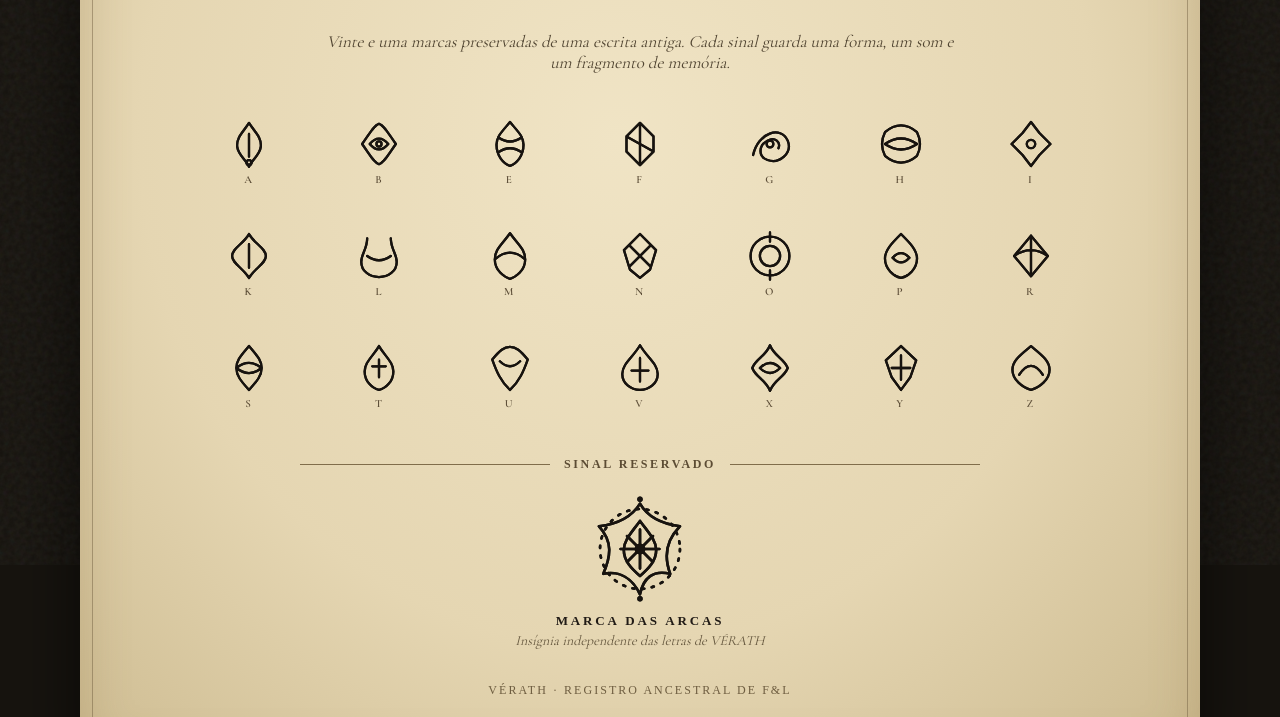
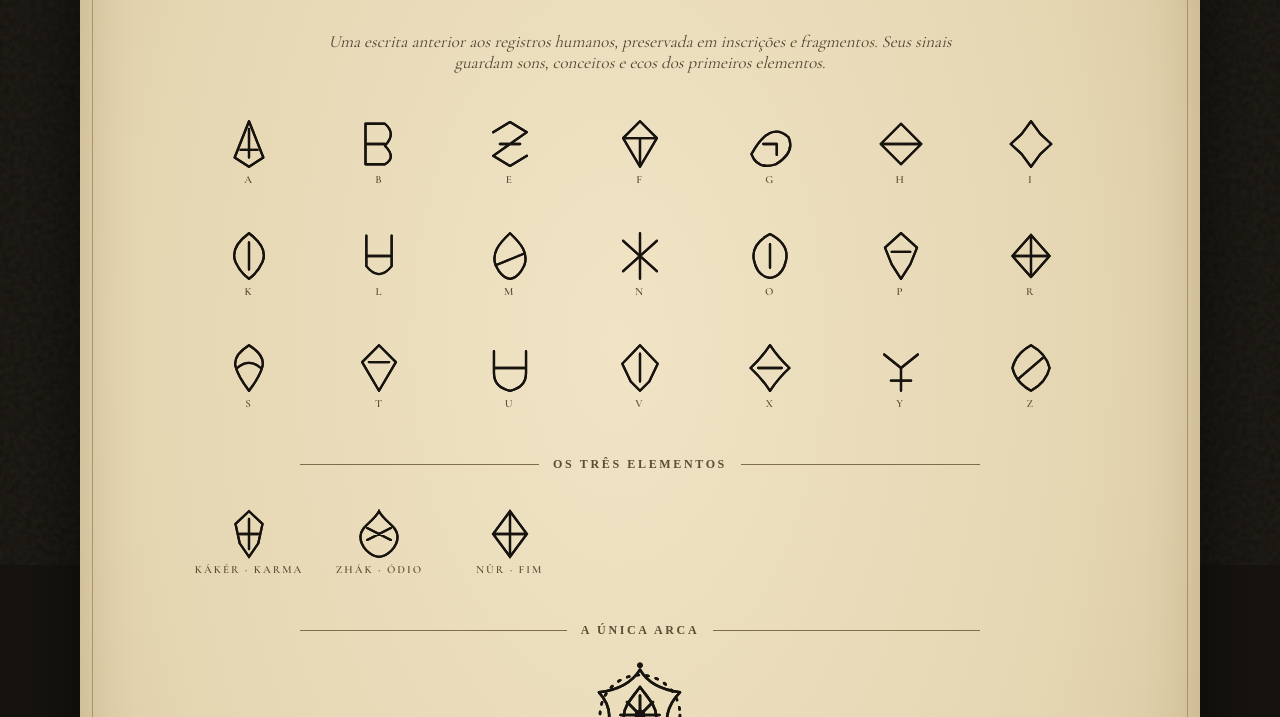
Before and after one commit to edeninsane/V-rath-Alfabeth, a plain HTML site: page index.html in a window 1280 px wide. Shown: the part 235-952 px from the top of the page. Drawn offline with nearby package versions, Linux system fonts and the light colour scheme; a web font is replaced by a local one.

Commit message:
Reestrutura VÉRATH com glifos novos, três elementos, uma Arca e transcritor

```diff
--- a/index.html
+++ b/index.html
@@ -43,10 +43,16 @@ footer{text-align:center;margin-top:34px;font:12px 'IM Fell English',serif;lette
 <div class="subtitle">O alfabeto ancestral</div>
 <div class="ornament">✦ ───── ✧ ───── ✦</div>
 </header>
-<p class="intro">Vinte e uma marcas preservadas de uma escrita antiga. Cada sinal guarda uma forma, um som e um fragmento de memória.</p>
+<p class="intro">Uma escrita anterior aos registros humanos, preservada em inscrições e fragmentos. Seus sinais guardam sons, conceitos e ecos dos primeiros elementos.</p>
 <section class="alphabet" id="alphabet" aria-label="Alfabeto VÉRATH"></section>
-<div class="section-rule"><span class="kicker">Sinal reservado</span></div>
-<section class="arca" aria-label="Símbolo independente da Arca">
+<div class="section-rule"><span class="kicker">Os três elementos</span></div>
+<section class="alphabet" aria-label="Símbolos dos três elementos">
+<div class="glyph"><svg viewBox="0 0 64 64"><g fill="none" stroke="currentColor" stroke-width="2.7" stroke-linecap="round"><path d="M32 5 L48 20 L43 43 L32 59 L21 43 L16 20Z M21 32 L43 32 M32 14 L32 50"/></g></svg><span class="latin">KÁKÉR · KARMA</span></div>
+<div class="glyph"><svg viewBox="0 0 64 64"><g fill="none" stroke="currentColor" stroke-width="2.7" stroke-linecap="round"><path d="M32 5 C39 18 54 23 54 35 C54 48 42 58 32 59 C22 58 10 48 10 35 C10 23 25 18 32 5Z M18 39 L46 25 M18 25 L46 39"/></g></svg><span class="latin">ZHÁK · ÓDIO</span></div>
+<div class="glyph"><svg viewBox="0 0 64 64"><g fill="none" stroke="currentColor" stroke-width="2.7" stroke-linecap="round"><path d="M32 5 L52 32 L32 59 L12 32Z M32 5 L32 59 M12 32 L52 32"/></g></svg><span class="latin">NÛR · FIM</span></div>
+</section>
+<div class="section-rule"><span class="kicker">A única Arca</span></div>
+<section class="arca" aria-label="Símbolo único da Arca">
 <svg viewBox="0 0 100 100" role="img" aria-label="Insígnia mística da Arca">
 <g fill="none" stroke="currentColor" stroke-width="2.4" stroke-linecap="round" stroke-linejoin="round">
 <circle cx="50" cy="50" r="37" stroke-dasharray="2 7"/>
@@ -58,34 +64,41 @@ footer{text-align:center;margin-top:34px;font:12px 'IM Fell English',serif;lette
 <circle cx="50" cy="96" r="2.5" fill="currentColor" stroke="none"/>
 </g>
 </svg>
-<div class="arca-title">Marca das Arcas</div>
-<div class="arca-caption">Insígnia independente das letras de VÉRATH</div>
+<div class="arca-title">A Arca</div>
+<div class="arca-caption">Sinal singular, distinto dos três elementos</div>
 </section>
-<footer>VÉRATH · REGISTRO ANCESTRAL DE F&L</footer>
+<div class="section-rule"><span class="kicker">Transcritor</span></div>
+<section class="transcriber" style="max-width:760px;margin:0 auto;text-align:center;position:relative">
+<p class="intro" style="margin-bottom:14px">Escreva uma mensagem e converta-a entre o alfabeto comum e VÉRATH.</p>
+<textarea id="sourceText" rows="4" placeholder="Digite seu texto aqui..." style="width:100%;padding:14px;background:#f0e4c5;border:1px solid #8d7957;color:#211b16;font:18px Cormorant Garamond,serif;resize:vertical"></textarea>
+<div style="display:flex;gap:10px;justify-content:center;flex-wrap:wrap;margin:12px 0"><button id="toVerath" type="button">Português → VÉRATH</button><button id="toLatin" type="button">VÉRATH → Português</button><button id="copyResult" type="button">Copiar resultado</button></div>
+<textarea id="resultText" rows="4" readonly placeholder="A conversão aparecerá aqui..." style="width:100%;padding:14px;background:#e8d9b7;border:1px solid #8d7957;color:#211b16;font:22px Cormorant Garamond,serif;resize:vertical"></textarea>
+</section>
+<footer>VÉRATH · A LÍNGUA DO PRIMEIRO VÉU · F&L</footer>
 </main>
 <script>
 const glyphs = [
-['A','<path d="M32 7 C25 18 17 24 18 35 C19 45 29 51 32 59 C35 51 45 45 46 35 C47 24 39 18 32 7Z M32 20 L32 47"/><circle cx="32" cy="54" r="3"/>'],
-['B','<path d="M12 32 C22 18 26 10 32 8 C38 10 42 18 52 32 C42 46 38 54 32 56 C26 54 22 46 12 32Z M21 32 Q32 19 43 32 Q32 45 21 32Z"/><circle cx="32" cy="32" r="3"/>'],
-['E','<path d="M32 6 C42 18 48 23 48 33 C48 46 40 55 32 58 C24 55 16 46 16 33 C16 23 22 18 32 6Z M18 24 Q32 34 46 24 M18 42 Q32 32 46 42"/>'],
-['F','<path d="M32 7 L48 23 L48 41 L32 57 L16 41 L16 23Z M32 7 L32 57 M16 23 L48 41"/>'],
-['G','<path d="M12 45 C18 18 45 10 53 28 C59 43 43 56 29 51 C18 47 18 34 29 28 C38 23 45 30 42 37"/><circle cx="32" cy="32" r="4"/>'],
-['H','<path d="M13 18 Q32 2 51 18 Q58 32 51 46 Q32 62 13 46 Q6 32 13 18Z M13 32 Q32 19 51 32 Q32 45 13 32Z"/>'],
-['I','<path d="M32 6 L42 19 L55 32 L42 45 L32 58 L22 45 L9 32 L22 19Z"/><circle cx="32" cy="32" r="5"/>'],
-['K','<path d="M32 6 C39 18 52 23 52 32 C52 41 39 46 32 58 C25 46 12 41 12 32 C12 23 25 18 32 6Z M32 18 L32 46"/>'],
-['L','<path d="M18 11 C18 24 11 29 11 39 C11 50 21 57 32 57 C43 57 53 50 53 39 C53 29 46 24 46 11 M18 32 Q32 42 46 32"/>'],
-['M','<path d="M32 5 C22 19 14 24 14 36 C14 49 25 57 32 59 C39 57 50 49 50 36 C50 24 42 19 32 5Z M14 36 Q32 20 50 36"/>'],
-['N','<path d="M32 6 L51 25 L44 48 L32 58 L20 48 L13 25Z M20 20 L44 44 M44 20 L20 44"/>'],
-['O','<circle cx="32" cy="32" r="23"/><circle cx="32" cy="32" r="12"/><path d="M32 4 L32 15 M32 49 L32 60"/>'],
-['P','<path d="M32 6 C43 17 51 25 51 35 C51 47 41 56 32 58 C23 56 13 47 13 35 C13 25 21 17 32 6Z M22 34 Q32 23 42 34 Q32 45 22 34Z"/>'],
-['R','<path d="M12 32 L32 8 L52 32 L32 56Z M12 32 Q32 18 52 32 M32 8 L32 56"/>'],
-['S','<path d="M32 6 C22 18 17 23 17 32 C17 42 24 49 32 58 C40 49 47 42 47 32 C47 23 42 18 32 6Z M17 32 Q32 20 47 32 Q32 44 17 32"/>'],
-['T','<path d="M32 6 C39 18 49 25 49 36 C49 48 40 56 32 58 C24 56 15 48 15 36 C15 25 25 18 32 6Z M24 30 L40 30 M32 22 L32 43"/>'],
-['U','<path d="M11 22 C20 11 25 7 32 7 C39 7 44 11 53 22 C48 36 43 48 32 58 C21 48 16 36 11 22Z M20 24 Q32 36 44 24"/>'],
-['V','<path d="M32 5 C40 19 53 27 53 39 C53 50 43 58 32 58 C21 58 11 50 11 39 C11 27 24 19 32 5Z M32 20 L32 48 M22 35 L42 35"/>'],
-['X','<path d="M32 5 C37 18 49 21 53 32 C49 43 37 46 32 59 C27 46 15 43 11 32 C15 21 27 18 32 5Z M20 32 Q32 20 44 32 Q32 44 20 32"/>'],
-['Y','<path d="M32 6 L50 23 L43 43 L32 58 L21 43 L14 23Z M32 17 L32 46 M21 32 L43 32"/>'],
-['Z','<path d="M32 6 C44 16 54 23 54 34 C54 46 42 55 32 58 C22 55 10 46 10 34 C10 23 20 16 32 6Z M18 40 Q32 19 46 40"/>']
+['A','<path d="M32 5 L49 48 L32 59 L15 48Z M22 39 L42 39 M32 14 L32 48"/>'],
+['B','<path d="M16 8 L16 56 L39 56 Q53 48 39 34 Q53 20 39 8Z M16 32 L39 32"/>'],
+['E','<path d="M12 18 L32 6 L52 18 L32 32 L12 46 L32 58 L52 46 M20 32 L44 32"/>'],
+['F','<path d="M32 5 L52 25 L32 59 L12 25Z M12 25 L52 25 M32 25 L32 59"/>'],
+['G','<path d="M10 44 Q32 4 54 24 Q62 42 39 56 Q17 63 10 44Z M24 32 L40 32 L40 45"/>'],
+['H','<path d="M8 32 L32 8 L56 32 L32 56Z M8 32 L56 32"/>'],
+['I','<path d="M32 5 L43 20 L56 32 L43 44 L32 59 L21 44 L8 32 L21 20Z"/>'],
+['K','<path d="M32 5 Q55 22 48 39 Q42 52 32 59 Q22 52 16 39 Q9 22 32 5Z M32 16 L32 48"/>'],
+['L','<path d="M17 8 L17 44 Q32 63 47 44 L47 8 M17 32 L47 32"/>'],
+['M','<path d="M32 5 C18 18 10 29 15 43 Q22 58 32 59 Q42 58 49 43 C54 29 46 18 32 5Z M15 43 L49 29"/>'],
+['N','<path d="M12 14 L52 50 M52 14 L12 50 M32 5 L32 59"/>'],
+['O','<path d="M32 6 Q55 18 51 37 Q47 56 32 58 Q17 56 13 37 Q9 18 32 6Z M32 18 L32 46"/>'],
+['P','<path d="M32 5 L51 22 L43 42 L32 59 L21 42 L13 22Z M21 27 L43 27"/>'],
+['R','<path d="M10 32 L32 7 L54 32 L32 57Z M10 32 L54 32 M32 7 L32 57"/>'],
+['S','<path d="M32 5 Q51 17 48 30 Q45 42 32 59 Q19 42 16 30 Q13 17 32 5Z M18 32 Q32 20 46 32"/>'],
+['T','<path d="M32 5 L52 25 L32 59 L12 25Z M20 25 L44 25"/>'],
+['U','<path d="M13 12 L13 38 Q13 55 32 59 Q51 55 51 38 L51 12 M13 32 L51 32"/>'],
+['V','<path d="M32 5 L53 27 L43 48 L32 59 L21 48 L11 27Z M32 15 L32 48"/>'],
+['X','<path d="M32 5 Q42 20 55 32 Q42 44 32 59 Q22 44 9 32 Q22 20 32 5Z M18 32 L46 32"/>'],
+['Y','<path d="M12 16 L32 32 L52 16 M32 32 L32 59 M20 47 L44 47"/>'],
+['Z','<path d="M32 5 Q50 15 54 32 Q50 49 32 59 Q14 49 10 32 Q14 15 32 5Z M18 44 L46 20"/>']
 ];
 const root=document.getElementById('alphabet');
 glyphs.forEach(([letter,shape])=>{
@@ -94,6 +107,15 @@ glyphs.forEach(([letter,shape])=>{
  item.innerHTML='<svg viewBox="0 0 64 64" role="img" aria-label="Símbolo de '+letter+'"><g fill="none" stroke="currentColor" stroke-width="2.7" stroke-linecap="round" stroke-linejoin="round">'+shape+'</g></svg><span class="latin">'+letter+'</span>';
  root.appendChild(item);
 });
+
+const letters='ABEFGHIKLMNOPRSTUVXYZ';
+const symbolMap=Object.fromEntries(glyphs.map(([letter,shape])=>[letter,'']));
+const translit={'Á':'A','À':'A','Â':'A','Ã':'A','É':'E','Ê':'E','Í':'I','Ó':'O','Ô':'O','Õ':'O','Ú':'U','Û':'U','Ç':'S'};
+function encode(text){return [...text.toUpperCase()].map(ch=>{const x=translit[ch]||ch;return letters.includes(x)?'⟦'+x+'⟧':ch;}).join(' ');}
+function decode(text){return text.replace(/⟦([A-Z])⟧/g,'$1').replace(/\s+/g,' ').trim();}
+document.getElementById('toVerath').onclick=()=>document.getElementById('resultText').value=encode(document.getElementById('sourceText').value);
+document.getElementById('toLatin').onclick=()=>document.getElementById('resultText').value=decode(document.getElementById('sourceText').value);
+document.getElementById('copyResult').onclick=()=>{const t=document.getElementById('resultText');t.select();document.execCommand('copy');};
 </script>
 </body>
 </html>
```
